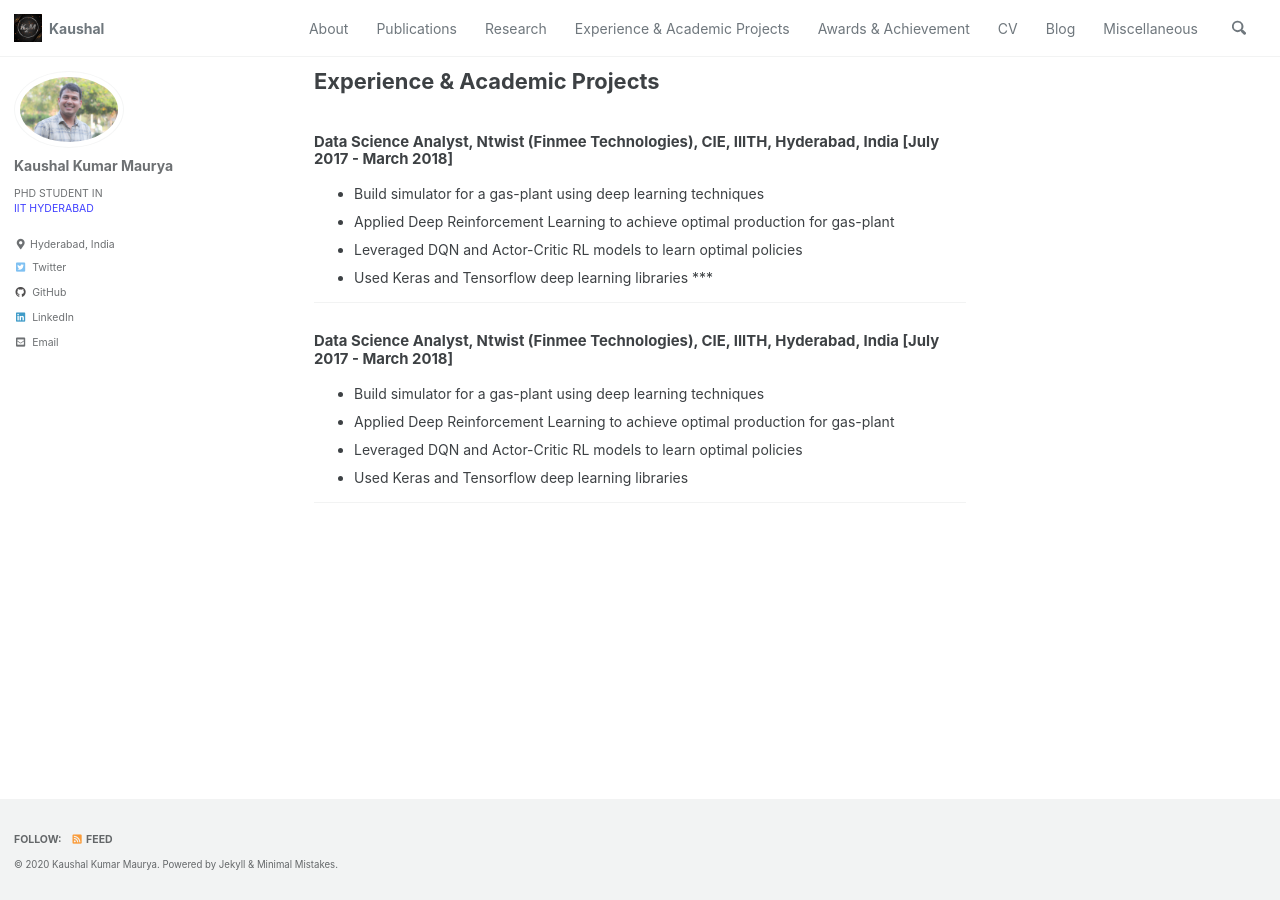
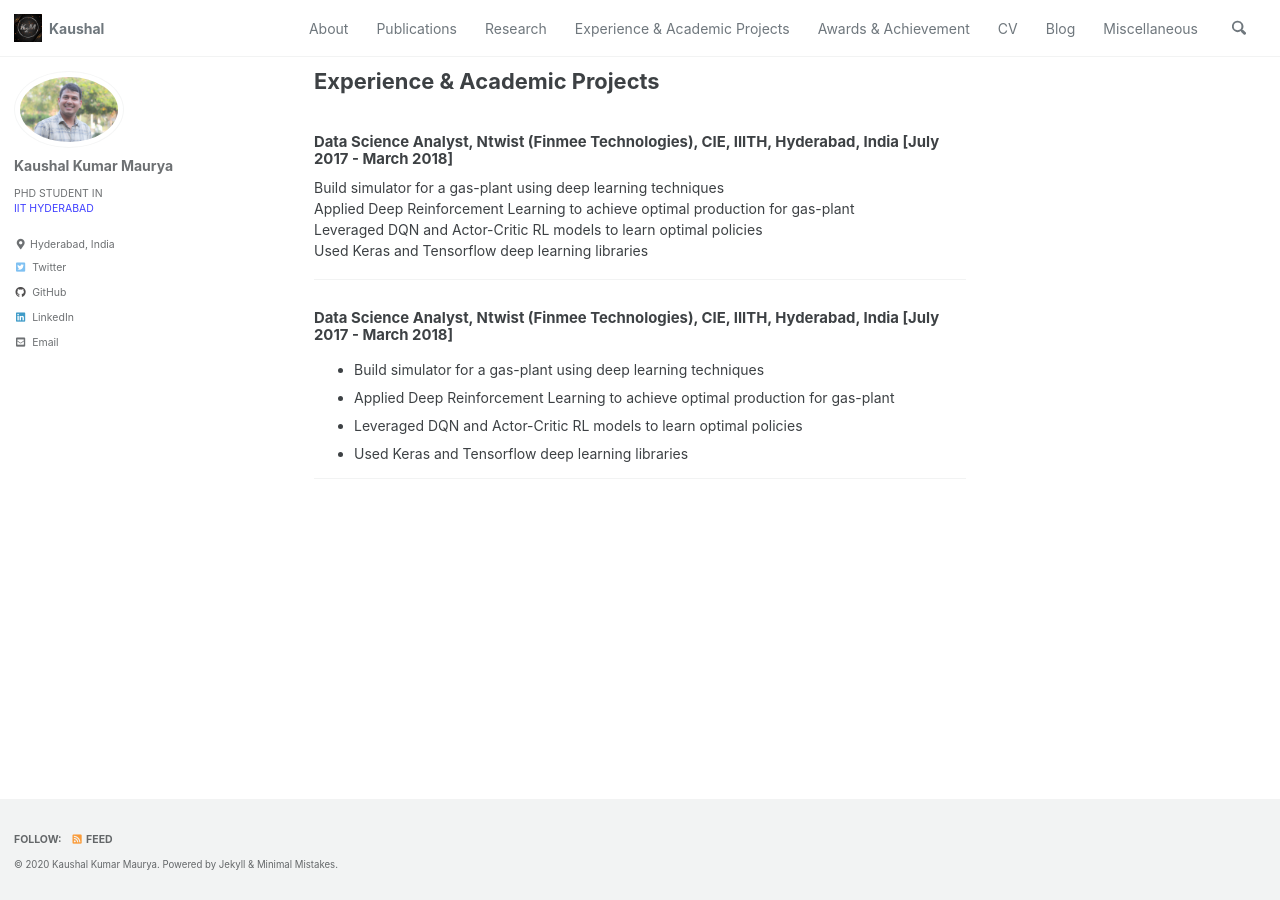
Before and after one commit to harshayelleni/harshayelleni.github.io, a Jekyll site: the page built from _pages/experience_academic_projects.md, in a window 1280 px wide. Built offline with Jekyll 4.4.1, drawn with Linux system fonts in a browser that asks for light colours; cached includes are drawn as plain includes.

Commit message:
doing modifications

```diff
--- a/_pages/experience_academic_projects.md
+++ b/_pages/experience_academic_projects.md
@@ -5,11 +5,10 @@
 
 
 #### Data Science Analyst, Ntwist (Finmee Technologies), CIE, IIITH, Hyderabad, India [July 2017 - March 2018]
-* Build simulator for a gas-plant using deep learning techniques
-* Applied Deep Reinforcement Learning to achieve optimal production for gas-plant
-* Leveraged DQN and Actor-Critic RL models to learn optimal policies
-* Used Keras and Tensorflow deep learning libraries
-***
+Build simulator for a gas-plant using deep learning techniques
+Applied Deep Reinforcement Learning to achieve optimal production for gas-plant
+Leveraged DQN and Actor-Critic RL models to learn optimal policies
+Used Keras and Tensorflow deep learning libraries
 
 ---
 #### Data Science Analyst, Ntwist (Finmee Technologies), CIE, IIITH, Hyderabad, India [July 2017 - March 2018]
```
